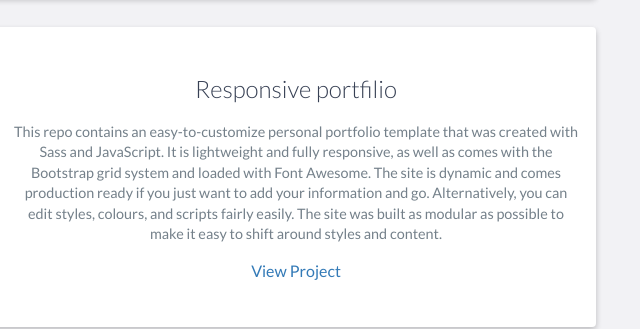
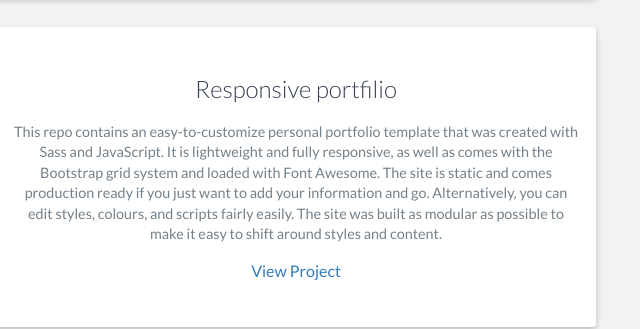
Before and after one commit to toitek/toitek_portfolio, a website: page index.html in a window 1280 px wide. Shown: the part 2065-2394 px from the top of the page, 494-1134 px from the left. Drawn offline with nearby package versions, Linux system fonts and the light colour scheme.

Commit message:
fixed error index error

```diff
--- a/index.html
+++ b/index.html
@@ -170,7 +170,7 @@
                     <div class="project-info">
                         <h3>Responsive portfilio</h3>
                         <p>
-                            This repo contains an easy-to-customize personal  portfolio template that was created with Sass and JavaScript. It is lightweight and fully responsive, as well as comes with the Bootstrap grid system and loaded with Font Awesome. The site is dynamic and comes production ready if you just want to add your information and go. Alternatively, you can edit styles, colours, and scripts fairly easily. The site was built as modular as possible to make it easy to shift around styles and content.
+                            This repo contains an easy-to-customize personal  portfolio template that was created with Sass and JavaScript. It is lightweight and fully responsive, as well as comes with the Bootstrap grid system and loaded with Font Awesome. The site is static and comes production ready if you just want to add your information and go. Alternatively, you can edit styles, colours, and scripts fairly easily. The site was built as modular as possible to make it easy to shift around styles and content.
                         </p>
                         <a href="https://github.com/toitek/toitek_portfolio.git">View Project</a>
                     </div>
```
